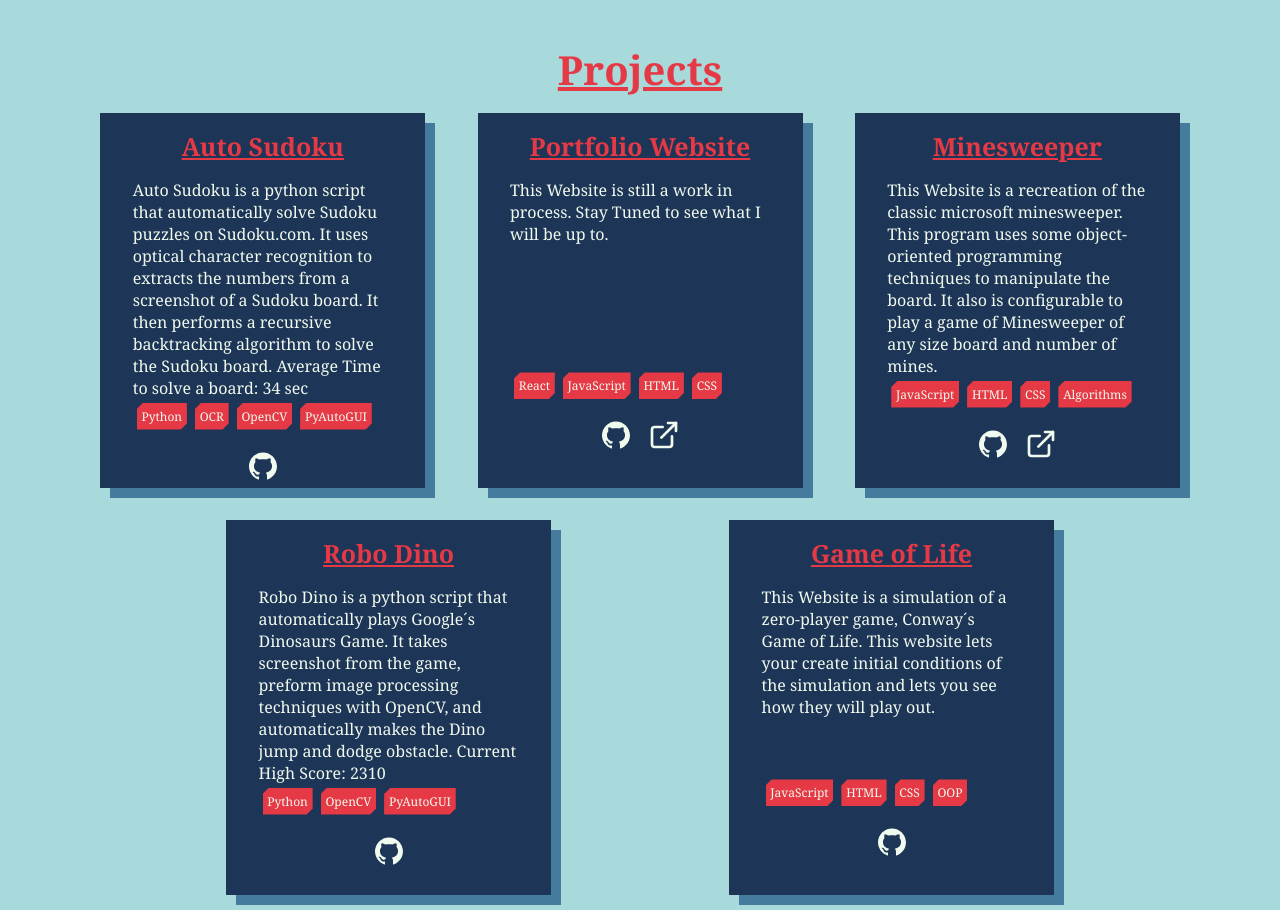
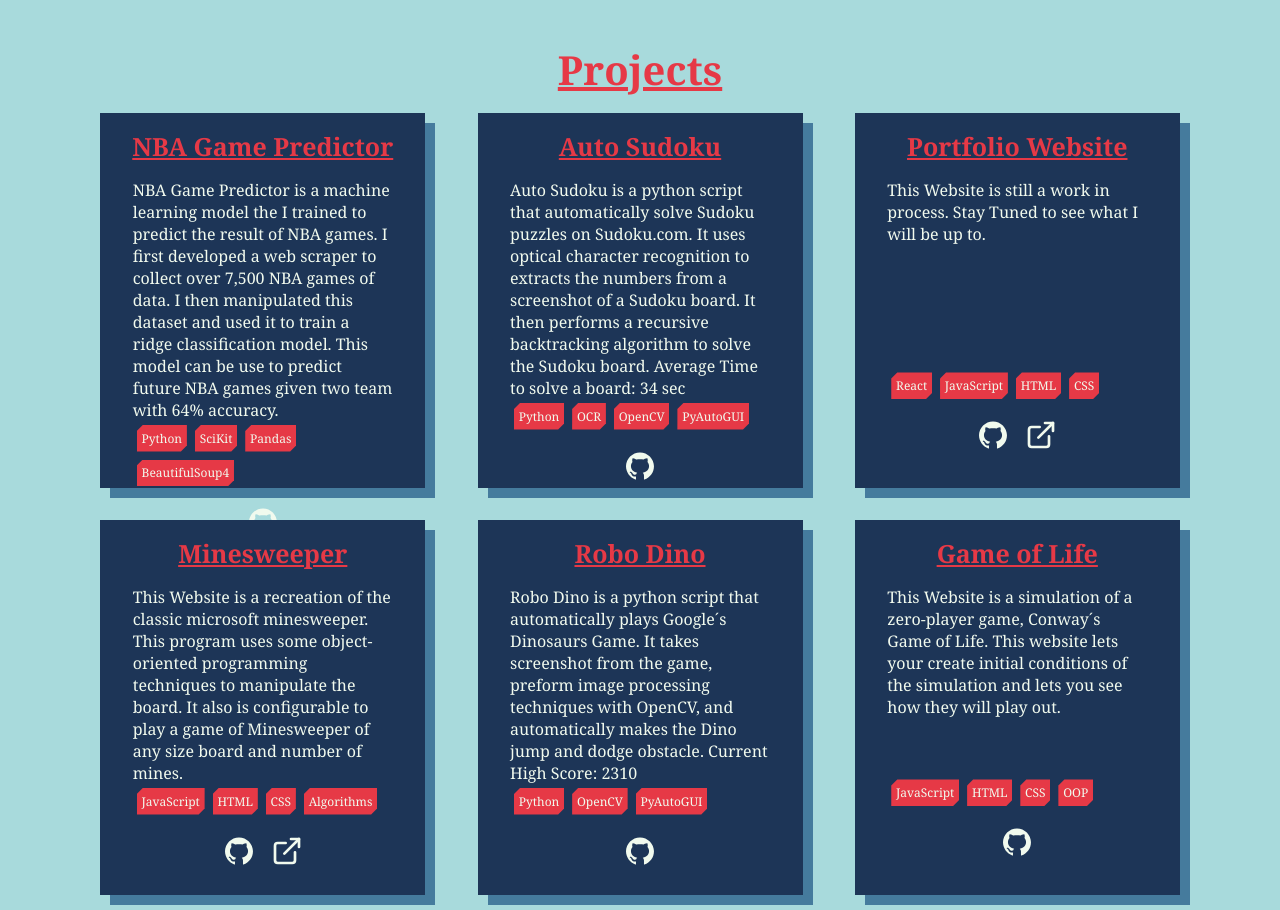
Before and after one commit to Trishu-Patel/TrishuPatel.com, a React (Vite) app: page / in a window 1280 px wide. Shown: the part 1740-2650 px from the top of the page. Built offline with nearby package versions, Linux system fonts and the light colour scheme.

Commit message:
Update Project Page with NBA ML Project

```diff
--- a/src/components/project display/ProjectDisplay.jsx
+++ b/src/components/project display/ProjectDisplay.jsx
@@ -7,6 +7,18 @@ function ProjectDisplay() {
   return (
     <div className="projects" id="project">
       <h1>Projects</h1>
+      <Project
+        title="NBA Game Predictor"
+        bubbles={["Python", "SciKit", "Pandas", "BeautifulSoup4"]}
+        github="https://github.com/Trishu-Patel/NBA-Game-Predictor"
+        link=""
+      >
+        NBA Game Predictor is a machine learning model the I trained to predict
+        the result of NBA games. I first developed a web scraper to collect over
+        7,500 NBA games of data. I then manipulated this dataset and used it to
+        train a ridge classification model. This model can be use to predict
+        future NBA games given two team with 64% accuracy.
+      </Project>
       <Project
         title="Auto Sudoku"
         bubbles={["Python", "OCR", "OpenCV", "PyAutoGUI"]}
```
